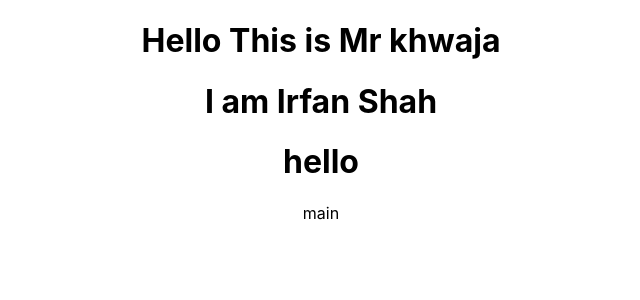
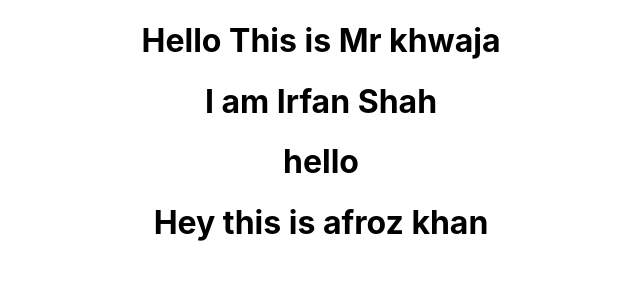
Before and after one commit to shoebkhan111/GitHub-Practice, a React (Create React App) app in the folder github-practice/: page / in a window 1280 px wide. Shown: the top 300 px of the page, without its empty margins (319-959 px from the left). Built offline with nearby package versions, Linux system fonts and the light colour scheme.

Commit message:
KP-Added new branch afroz Sir

```diff
--- a/github-practice/src/App.js
+++ b/github-practice/src/App.js
@@ -2,21 +2,15 @@ import "./App.css";
 import IrfanShah from "./Components/IRFANSHAH/IrfanShah";
 import Testing from "./Components/KHWAJA/Testing";
 import Amena from "./Components/AMENA/Amena";
+import AfrozSir from "./Components/AFROZ_SIR/AfrozSir";
 function App() {
   return (
     <div className="App">
       <Testing />
-
-
-
-      <IrfanShah/>
-
-
-
-    <Amena />
- main
+      <IrfanShah />
+      <Amena />
+      <AfrozSir />
     </div>
   );
 }
-
 export default App;
--- /dev/null
+++ b/github-practice/src/Components/AFROZ_SIR/AfrozSir.jsx
@@ -0,0 +1,11 @@
+import React from "react";
+
+const AfrozSir = () => {
+  return (
+    <div>
+      <h1>Hey this is afroz khan</h1>
+    </div>
+  );
+};
+
+export default AfrozSir;
```
